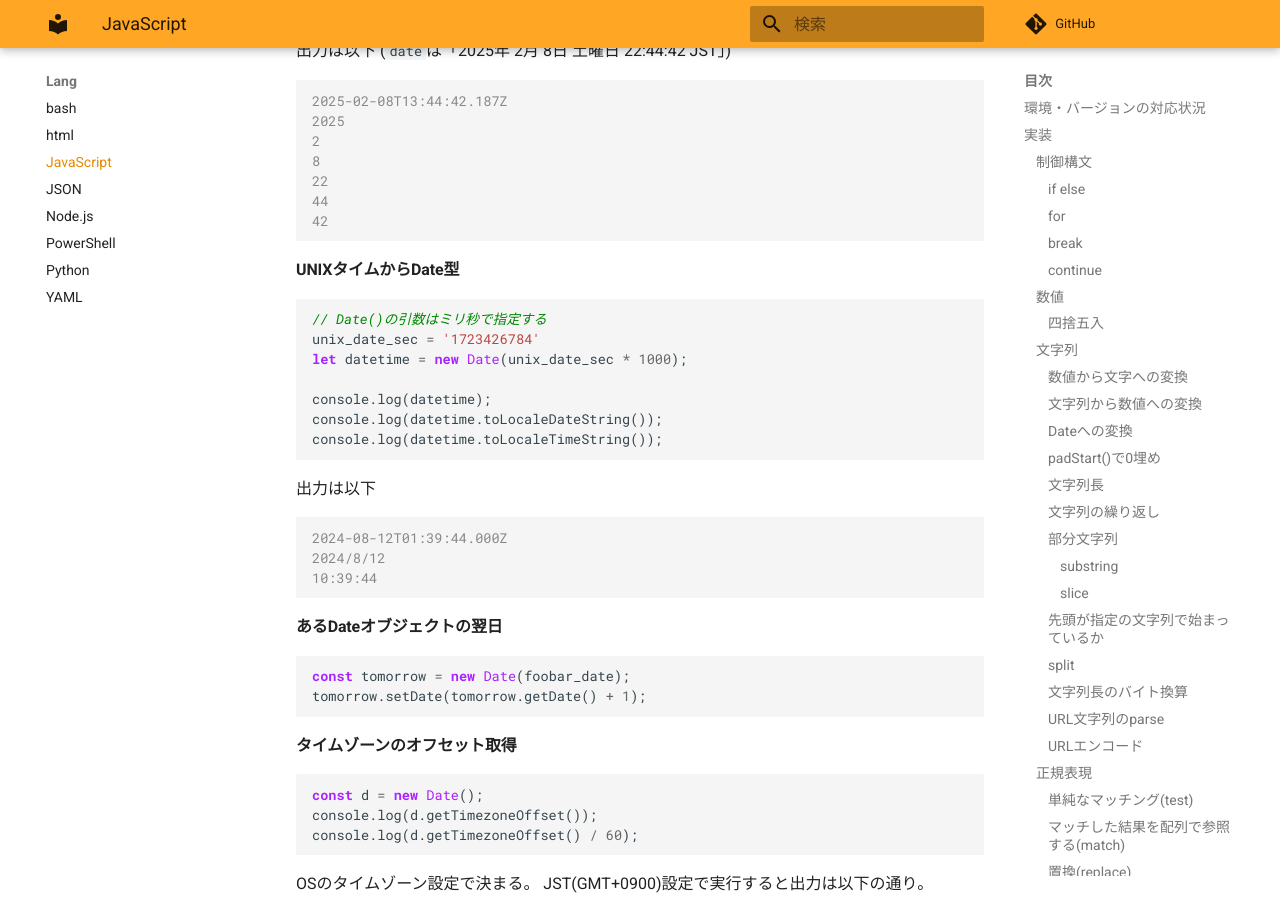
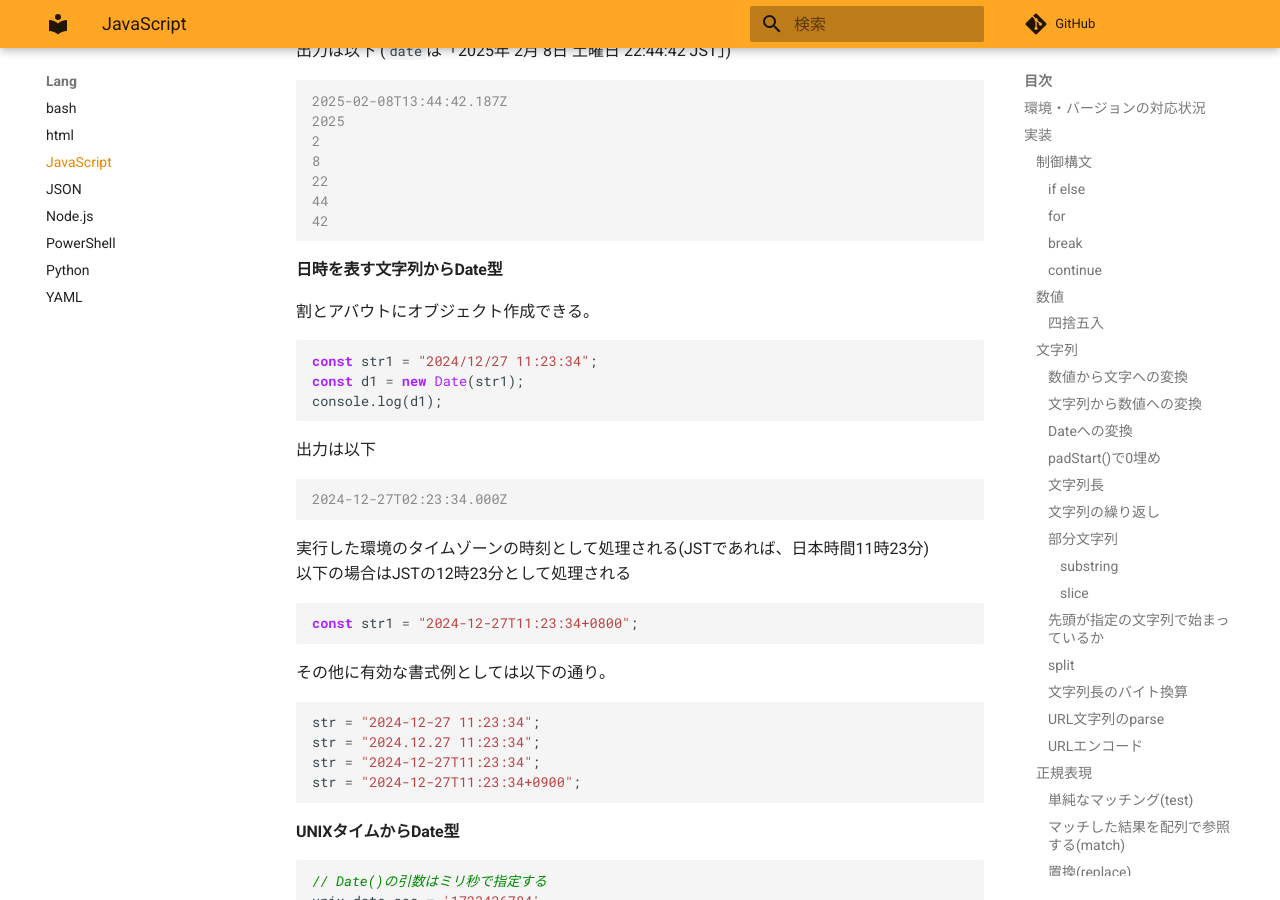
Before and after one commit to zaki-lknr/docs, an MkDocs documentation site: the page built from docs/lang/js.md, in a window 1280 px wide and 900 px high, scrolled down 9398 px. Built offline with MkDocs 1.6.1 and Material for MkDocs 9.7.7, drawn with Linux system fonts in a browser that asks for light colours; comment, search, counter and statistics services are not loaded.

Commit message:
add: lang/javascript: Dateのコンストラクタ

````diff
--- a/docs/lang/js.md
+++ b/docs/lang/js.md
@@ -497,6 +497,38 @@ console.log(d.getSeconds());
 42
 ```
 
+#### 日時を表す文字列からDate型
+
+割とアバウトにオブジェクト作成できる。
+
+```js
+const str1 = "2024/12/27 11:23:34";
+const d1 = new Date(str1);
+console.log(d1);
+```
+
+出力は以下
+
+```console
+2024-12-27T02:23:34.000Z
+```
+
+実行した環境のタイムゾーンの時刻として処理される(JSTであれば、日本時間11時23分)
+以下の場合はJSTの12時23分として処理される
+
+```js
+const str1 = "2024-12-27T11:23:34+0800";
+```
+
+その他に有効な書式例としては以下の通り。
+
+```js
+str = "2024-12-27 11:23:34";
+str = "2024.12.27 11:23:34";
+str = "2024-12-27T11:23:34";
+str = "2024-12-27T11:23:34+0900";
+```
+
 #### UNIXタイムからDate型
 
 ```javascript
````
